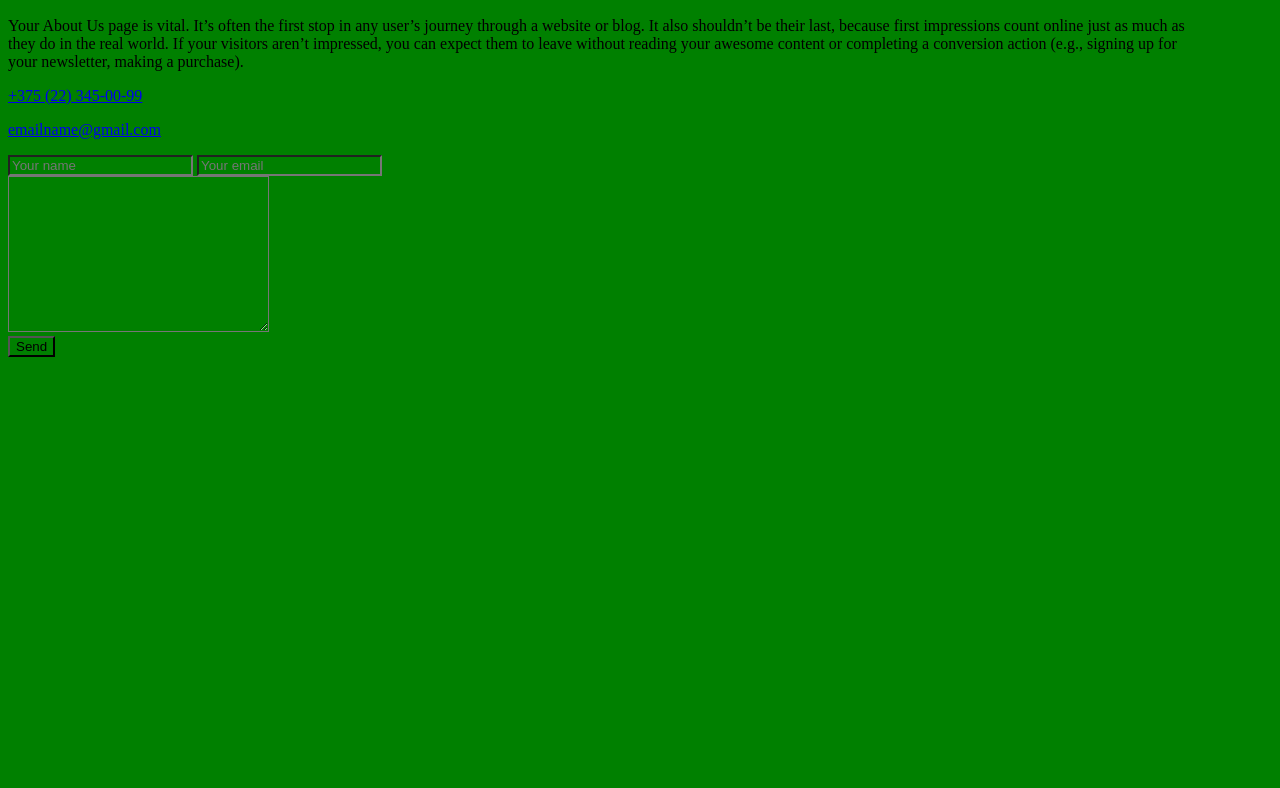
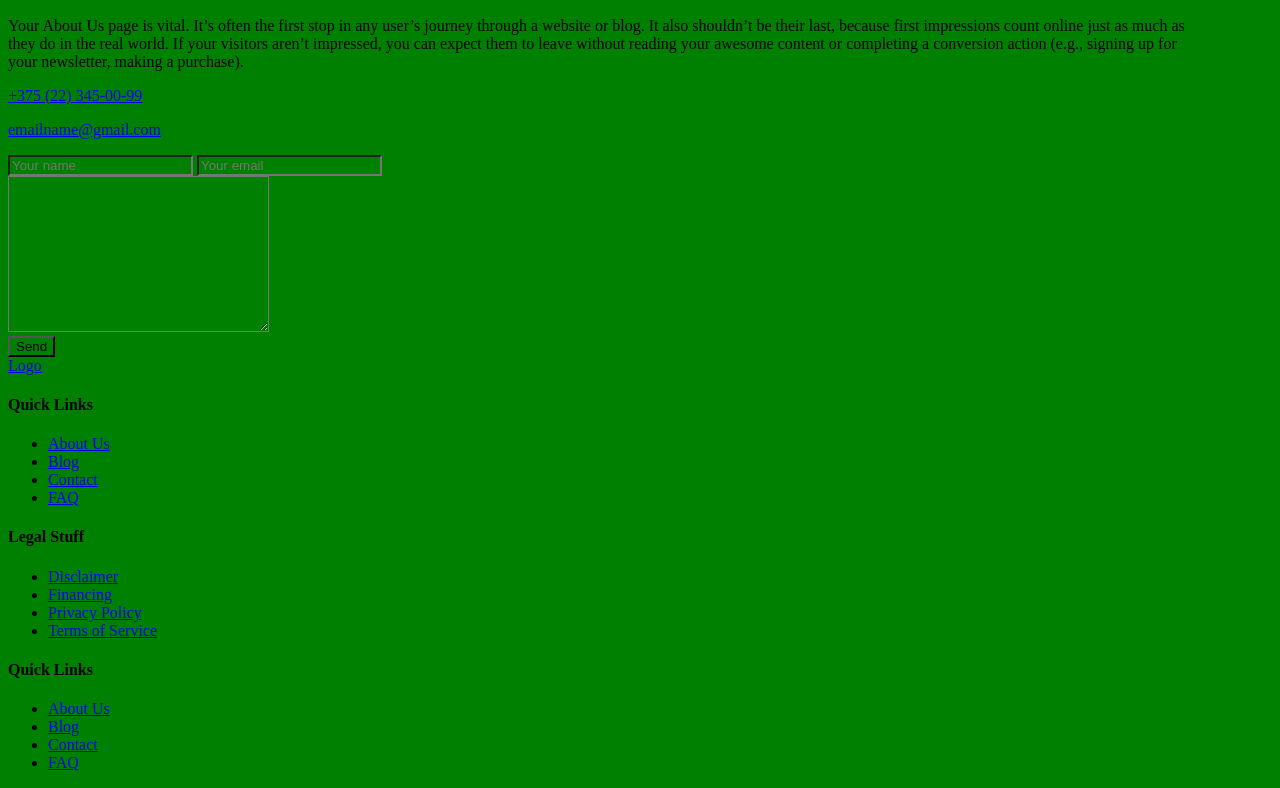
Before and after one commit to confesssa/Productly, a plain HTML site: page index.html in a window 1280 px wide. Shown: the part 2142-2930 px from the top of the page. Before the commit the page ends 2507 px from the top, so only its background shows below. Drawn offline with Linux system fonts and the light colour scheme.

Commit message:
feat: add Footer

```diff
--- a/index.html
+++ b/index.html
@@ -187,5 +187,43 @@
 
     </div>
   </section>
+  <footer class="footer">
+    <div class="content">
+      <div class="layout-4-column">
+        <a class="logo" href="#">Logo</a>
+
+        <div class="footer-navigation">
+          <h4>Quick Links</h4>
+          <ul class="footer-navigation__links">
+            <li><a href="#">About Us</a></li>
+            <li><a href="#">Blog</a></li>
+            <li><a href="#">Contact</a></li>
+            <li><a href="#">FAQ</a></li>
+          </ul>
+        </div>
+
+        <div class="footer-navigation">
+          <h4>Legal Stuff</h4>
+          <ul class="footer-navigation__links">
+            <li><a href="#">Disclaimer</a></li>
+            <li><a href="#">Financing</a></li>
+            <li><a href="#">Privacy Policy</a></li>
+            <li><a href="#">Terms of Service</a></li>
+          </ul>
+        </div>
+
+        <div class="footer-navigation">
+          <h4>Quick Links</h4>
+          <ul class="footer-navigation__links">
+            <li><a href="#">About Us</a></li>
+            <li><a href="#">Blog</a></li>
+            <li><a href="#">Contact</a></li>
+            <li><a href="#">FAQ</a></li>
+          </ul>
+        </div>
+
+      </div>
+    </div>
+  </footer>
 </body>
 </html>
```
